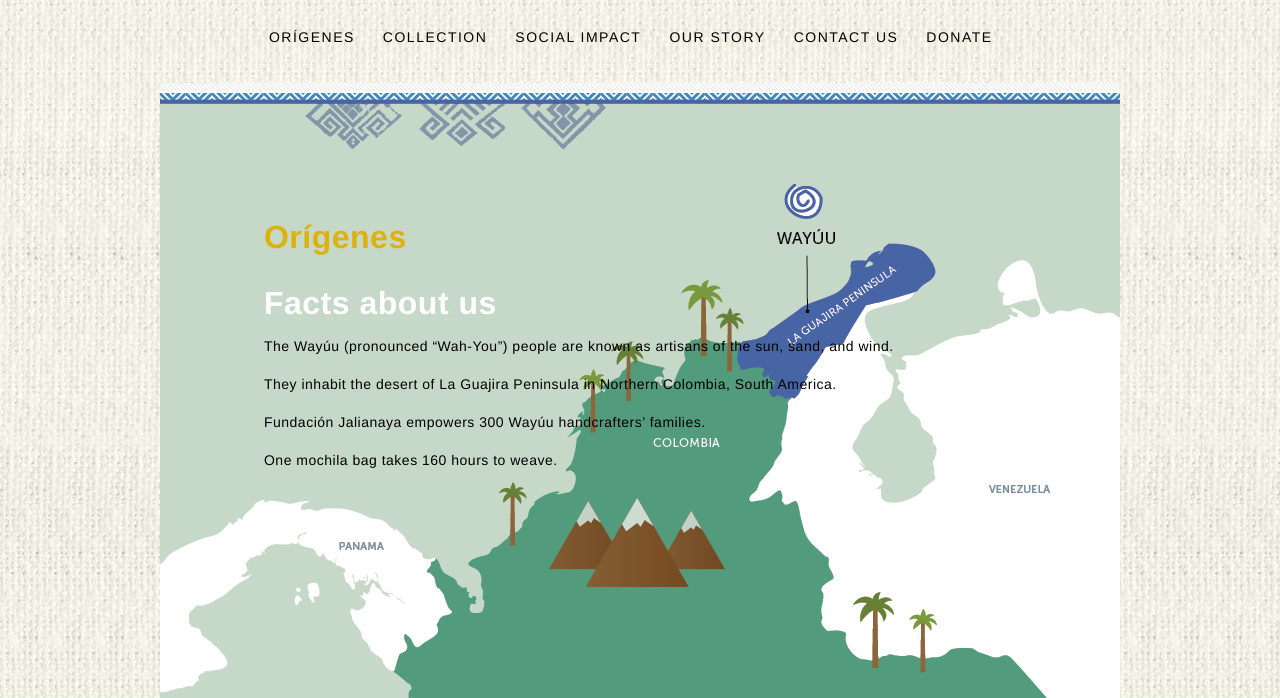
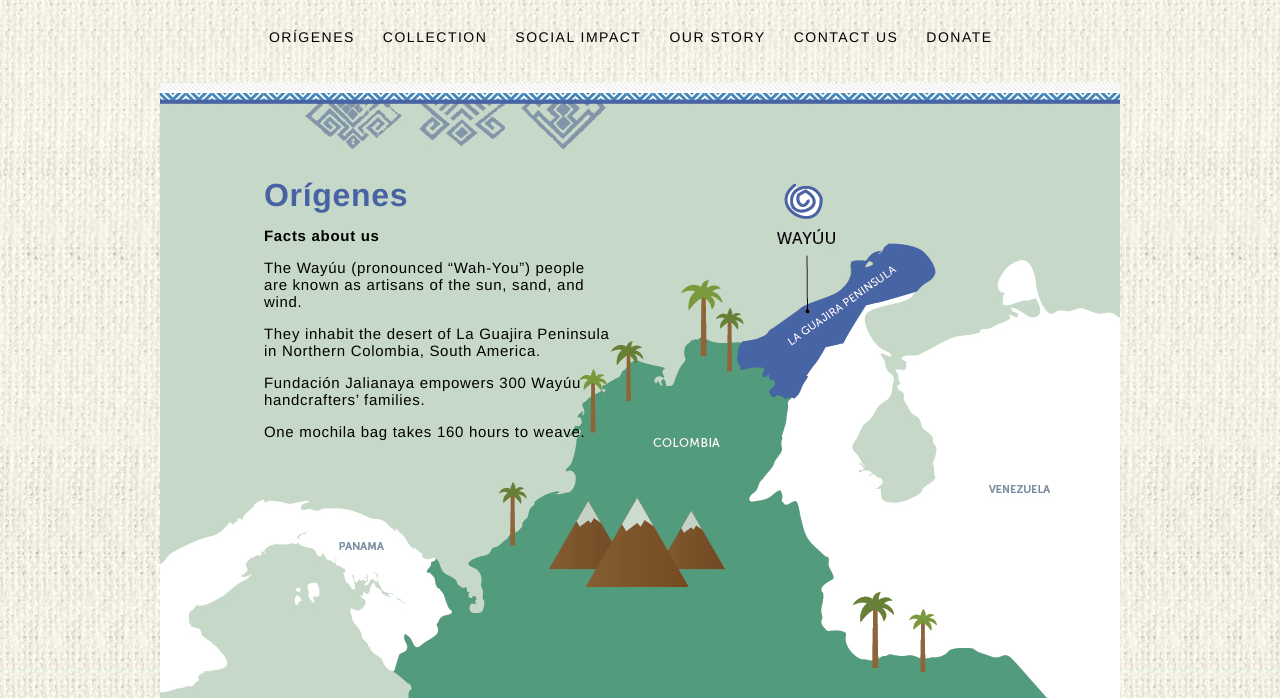
Before and after one commit to valladolidita/fundacionjalianaya, a website: page origenes/origenes.html in a window 1280 px wide. Shown: the part 102-800 px from the top of the page. Drawn offline with nearby package versions, Linux system fonts and the light colour scheme; files that its build step writes are made by us from their sources.

Commit message:
finished css for lower level pages

```diff
--- a/origenes/origenes.html
+++ b/origenes/origenes.html
@@ -33,7 +33,7 @@
 </header>
 
 <article class="main-section">
-<div class="article-group">
+<div class="lowerlevelpage-group">
 	<h2>Orígenes</h2>
   <h3>Facts about us</h3>
 	<p>The Wayúu (pronounced &ldquo;Wah-You&rdquo;) people are known as artisans of the sun, sand, and wind.</p>
--- a/style.css
+++ b/style.css
@@ -31,6 +31,7 @@
 	padding: 0;
 	overflow: auto;
 }
+
 
 /* Header */
 .logo-mainnav-group {
@@ -99,6 +100,33 @@
 	position: relative;
 	z-index: -10;
 }
+
+/* lowerlevelpage-group, under Page Mainsection */
+.lowerlevelpage-group {
+  position: absolute;
+  padding: 5em 0 0 7.5em;
+  letter-spacing: .7px;
+}
+.lowerlevelpage-group h2 {
+  color: #4763a3;
+  font-size: 32px;
+  line-height: 34px;
+  margin-bottom: 0px;
+}
+.lowerlevelpage-group h3 {
+  color: black;
+  font-size: 15px;
+  line-height: 17px;
+  margin-bottom: 10px;
+}
+.lowerlevelpage-group p {
+  color: black;
+  font-size: 15px;
+  line-height: 17px;
+  margin-bottom: 10px;
+  padding-right: 34em;
+}
+
 /* Page Footer */
 .footer-group {
 	letter-spacing: .5px;
```
Also changed, not shown: ourstory/ourstory.html (+1 -1 lines).
